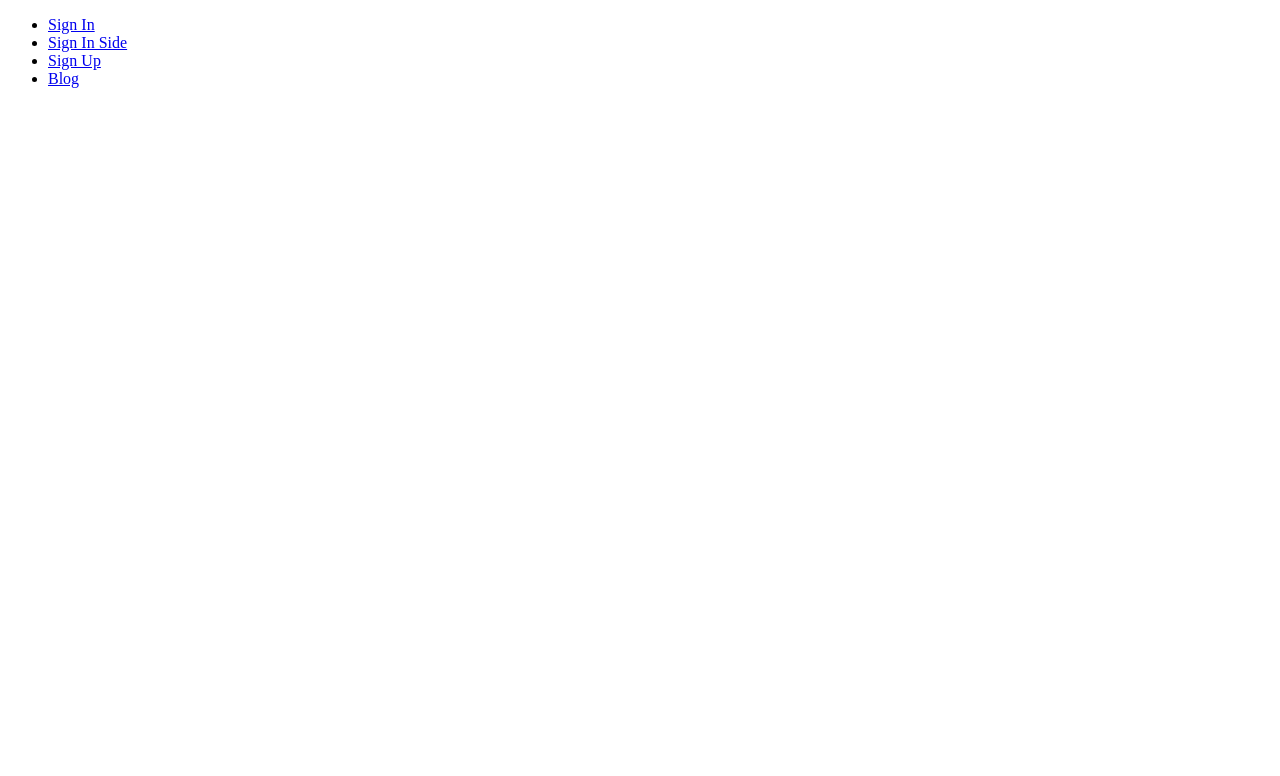
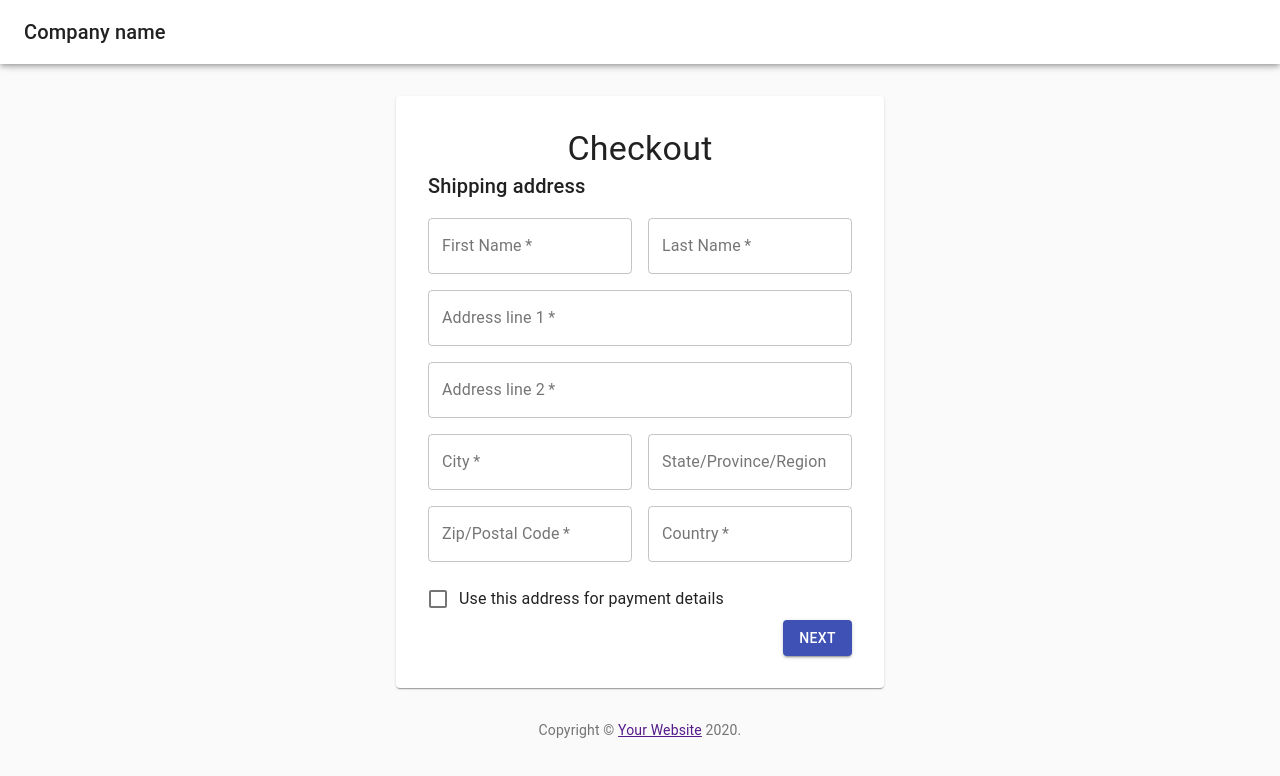
Before and after one commit to tasinhoque/website-clones, a React (Create React App) app: page /mui-templates/checkout in a window 1280 px wide. Before the commit this address led to /mui-templates. Shown: the top 776 px of the page. Built offline with nearby package versions, Linux system fonts and the light colour scheme.

Commit message:
Start working on MUI Checkout

```diff
--- a/src/App.js
+++ b/src/App.js
@@ -5,7 +5,7 @@ import MuiTemplates from './MuiTemplates'
 
 function App() {
   let history = useHistory()
-  history.push('/mui-templates')
+  history.push('/mui-templates/checkout')
 
   return (
     <Switch>
--- a/src/MuiTemplates.jsx
+++ b/src/MuiTemplates.jsx
@@ -1,6 +1,6 @@
 import React from 'react'
 import { Link, useRouteMatch, Route, Switch } from 'react-router-dom'
-import { SignIn, SignInSide, SignUp, Blog } from './mui-templates'
+import { SignIn, SignInSide, SignUp, Blog, Checkout } from './mui-templates'
 
 const Menu = ({ url }) => {
   return (
@@ -16,6 +16,9 @@ const Menu = ({ url }) => {
       </li>
       <li>
         <Link to={`${url}/blog`}>Blog</Link>
+      </li>
+      <li>
+        <Link to={`${url}/checkout`}>Checkout</Link>
       </li>
     </ul>
   )
@@ -41,6 +44,9 @@ const MuiTemplates = () => {
       <Route path={`${path}/blog`}>
         <Blog />
       </Route>
+      <Route path={`${path}/checkout`}>
+        <Checkout />
+      </Route>
     </Switch>
   )
 }
--- a/src/mui-templates/Blog.jsx
+++ b/src/mui-templates/Blog.jsx
@@ -6,7 +6,6 @@ import TwitterIcon from '@material-ui/icons/Twitter'
 import FacebookIcon from '@material-ui/icons/Facebook'
 import {
   Container,
-  Box,
   Button,
   Typography,
   Grid,
--- /dev/null
+++ b/src/mui-templates/Checkout.jsx
@@ -0,0 +1,114 @@
+import React from 'react'
+import { makeStyles } from '@material-ui/core/styles'
+import {
+  AppBar,
+  Toolbar,
+  Typography,
+  CssBaseline,
+  Container,
+  Paper,
+  Grid,
+  TextField,
+  FormControlLabel,
+  Checkbox,
+  Button,
+} from '@material-ui/core'
+import { Link } from 'react-router-dom'
+
+const useStyles = makeStyles(theme => ({
+  paper: {
+    margin: theme.spacing(4),
+    padding: theme.spacing(4),
+  },
+  marginBottom: {
+    marginBottom: theme.spacing(2),
+  },
+  first: {
+    paddingRight: theme.spacing(1),
+  },
+  last: {
+    paddingLeft: theme.spacing(1),
+  },
+}))
+
+const Checkout = () => {
+  const classes = useStyles()
+
+  return (
+    <>
+      <CssBaseline />
+      <AppBar color='inherit'>
+        <Toolbar>
+          <Typography variant='h6'>Company name</Typography>
+        </Toolbar>
+      </AppBar>
+      <Toolbar />
+      <Container maxWidth='sm'>
+        <Paper className={classes.paper}>
+          <Typography variant='h4' align='center'>
+            Checkout
+          </Typography>
+          <Typography variant='h6' className={classes.marginBottom}>
+            Shipping address
+          </Typography>
+          <Grid container className={classes.marginBottom}>
+            <Grid xs={12} sm={6} className={classes.first}>
+              <TextField variant='outlined' required label='First Name' />
+            </Grid>
+            <Grid xs={12} sm={6} className={classes.last}>
+              <TextField variant='outlined' label='Last Name' required />
+            </Grid>
+          </Grid>
+          <TextField
+            variant='outlined'
+            required
+            fullWidth
+            label='Address line 1'
+            className={classes.marginBottom}
+          />
+          <TextField
+            variant='outlined'
+            required
+            fullWidth
+            label='Address line 2'
+            className={classes.marginBottom}
+          />
+          <Grid container className={classes.marginBottom}>
+            <Grid xs={12} sm={6} className={classes.first}>
+              <TextField variant='outlined' required label='City' />
+            </Grid>
+            <Grid xs={12} sm={6} className={classes.last}>
+              <TextField variant='outlined' label='State/Province/Region' />
+            </Grid>
+          </Grid>
+          <Grid container className={classes.marginBottom}>
+            <Grid xs={12} sm={6} className={classes.first}>
+              <TextField variant='outlined' required label='Zip/Postal Code' />
+            </Grid>
+            <Grid xs={12} sm={6} className={classes.last}>
+              <TextField variant='outlined' label='Country' required />
+            </Grid>
+          </Grid>
+          <FormControlLabel
+            control={<Checkbox color='primary' />}
+            label='Use this address for payment details'
+          />
+          <Grid container justify='flex-end'>
+            <Button variant='contained' color='primary'>
+              Next
+            </Button>
+          </Grid>
+        </Paper>
+        <Typography variant='body2' align='center' color='textSecondary'>
+          Copyright &copy;{' '}
+          <Link color='inherit' href='#'>
+            Your Website
+          </Link>{' '}
+          {new Date().getFullYear()}.
+        </Typography>
+      </Container>
+    </>
+  )
+}
+
+export default Checkout
--- a/src/mui-templates/SignIn.jsx
+++ b/src/mui-templates/SignIn.jsx
@@ -8,7 +8,6 @@ import {
   FormControlLabel,
   Checkbox,
   Button,
-  Box,
   Container,
   CssBaseline,
 } from '@material-ui/core'
--- a/src/mui-templates/SignInSide.jsx
+++ b/src/mui-templates/SignInSide.jsx
@@ -8,7 +8,6 @@ import {
   FormControlLabel,
   Checkbox,
   Button,
-  Box,
   Container,
   CssBaseline,
   Paper,
--- a/src/mui-templates/SignUp.jsx
+++ b/src/mui-templates/SignUp.jsx
@@ -8,7 +8,6 @@ import {
   FormControlLabel,
   Checkbox,
   Button,
-  Box,
   Container,
   CssBaseline,
 } from '@material-ui/core'
--- a/src/mui-templates/index.js
+++ b/src/mui-templates/index.js
@@ -2,3 +2,4 @@ export { default as SignIn } from './SignIn'
 export { default as SignUp } from './SignUp'
 export { default as SignInSide } from './SignInSide'
 export { default as Blog } from './Blog'
+export { default as Checkout } from './Checkout'
```
